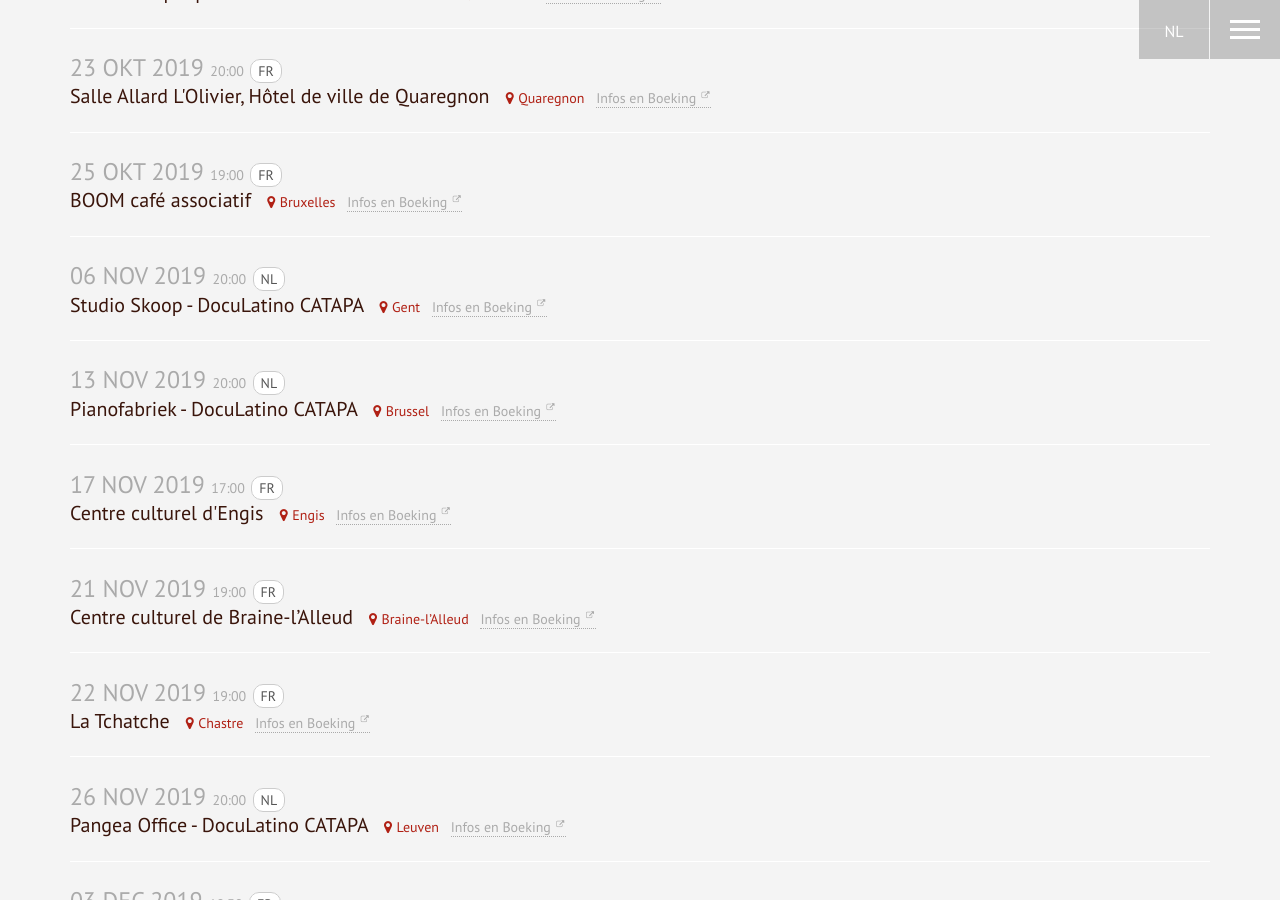
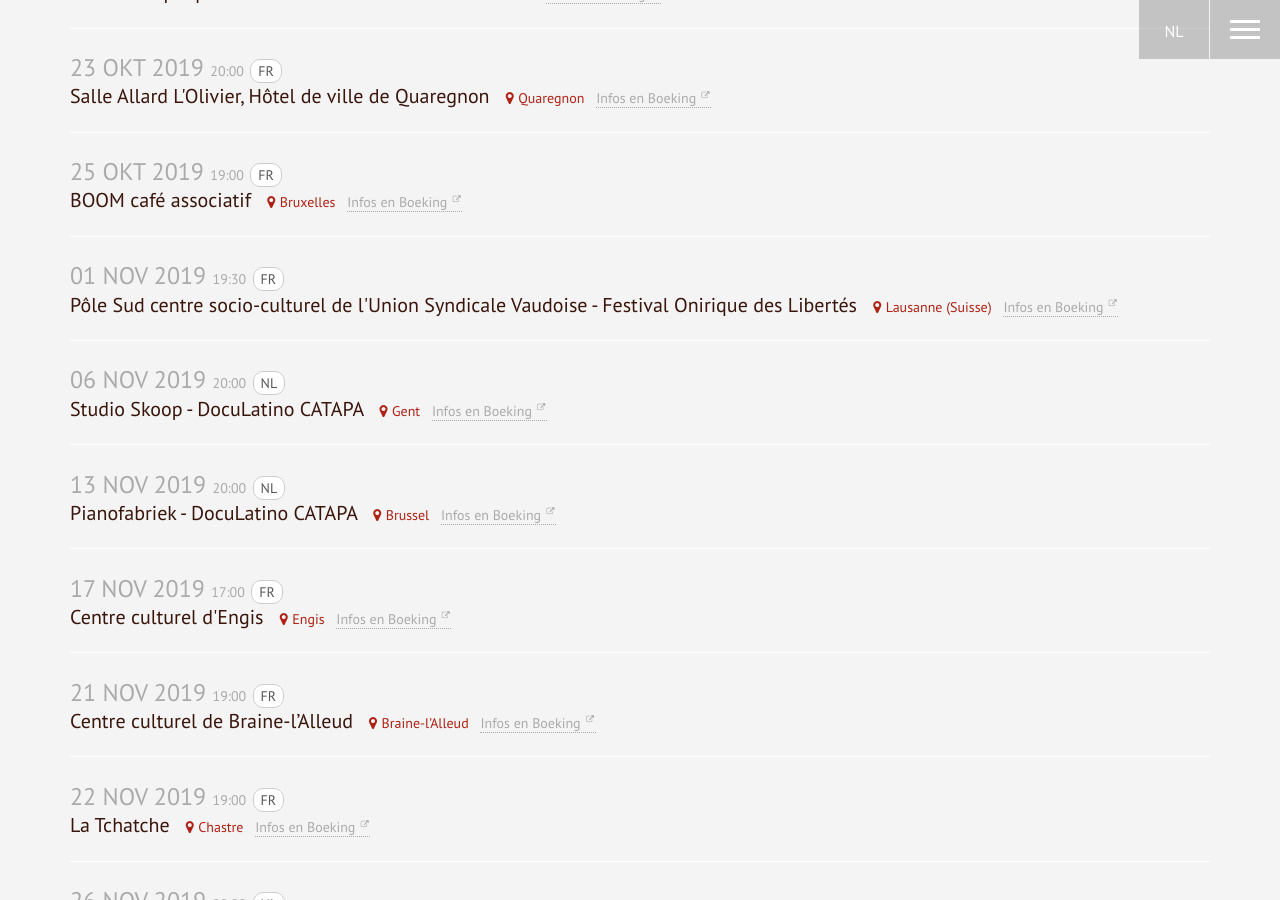
Before and after one commit to entipe/Minga-Live, a Jekyll site: the page built from index.nl.html, in a window 1280 px wide and 900 px high, scrolled down 2063 px. Built offline with Jekyll 4.4.1, drawn with Linux system fonts in a browser that asks for light colours.

Commit message:
Ajout date FOL

```diff
--- a/_data/agenda.yml
+++ b/_data/agenda.yml
@@ -34,18 +34,24 @@
   link: http://ccengis.be/agenda/present/25/1/10/413/minga-voix-de-resistance-dimanche-17-novembre-2019-de-18h00-a-20h30
   full: false
   lang: FR
+- date: '2019-11-13 20:00'
+  place: Pianofabriek - DocuLatino CATAPA
+  city: Brussel
+  link: https://catapa.be/nl/activiteit/doculatino-brussels-tracing-the-ict-supply-chain/
+  full: false
+  lang: NL
 - date: '2019-11-06 20:00'
   place: Studio Skoop - DocuLatino CATAPA
   city: Gent
   link: https://catapa.be/nl/activiteit/doculatino-ghent-tracing-the-ict-supply-chain/?instance_id=160
   full: false
   lang: NL
-- date: '2019-11-13 20:00'
-  place: Pianofabriek - DocuLatino CATAPA
-  city: Brussel
-  link: https://catapa.be/nl/activiteit/doculatino-brussels-tracing-the-ict-supply-chain/
+- date: '2019-11-01 19:30'
+  place: Pôle Sud centre socio-culturel de l'Union Syndicale Vaudoise - Festival Onirique des Libertés
+  city: Lausanne (Suisse)
+  link: https://www.folfestival.org/programme-2019
   full: false
-  lang: NL
+  lang: FR
 - date: '2019-10-25 19:00'
   place: BOOM café associatif
   city: Bruxelles
```
